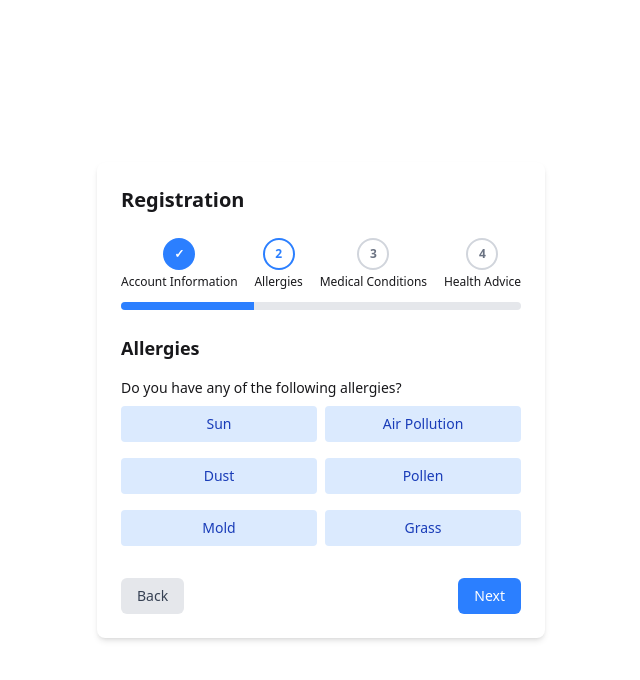
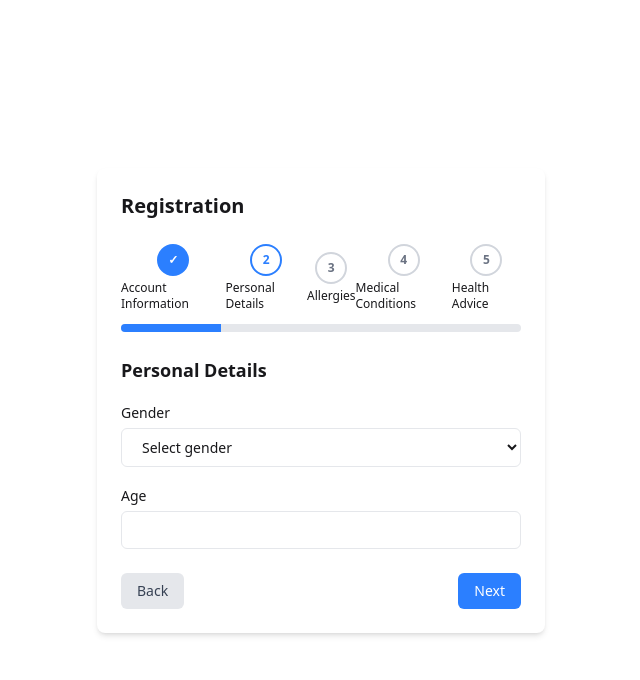
Before and after one commit to andrejshuma/CassiniHackathon, a React (Vite) app in the folder preventiq/: page /register in a window 1280 px wide. Both pictures are taken after a click on the button "Next". Shown: the top 680 px of the page, without its empty margins (319-959 px from the left). Built offline with nearby package versions, Linux system fonts and the light colour scheme.

Commit message:
Improved advice page and added step for the register page

```diff
--- a/preventiq/src/pages/Advice/Advice.jsx
+++ b/preventiq/src/pages/Advice/Advice.jsx
@@ -65,7 +65,7 @@ const Advice = () => {
     <div>
       <Navbar />
       <div
-        className="flex flex-col h-screen max-w-md mx-auto"
+        className="flex flex-col h-[90vh] max-w-md mx-auto"
         data-theme="nord"
       >
         {/* Header */}
--- a/preventiq/src/pages/Register/Register.jsx
+++ b/preventiq/src/pages/Register/Register.jsx
@@ -9,6 +9,8 @@ function MultiStepForm() {
     username: "",
     emailAddress: "",
     password: "",
+    gender: "",
+    age: "",
     allergies: {
       sunAllergy: "",
       airAllergy: "",
@@ -29,6 +31,7 @@ function MultiStepForm() {
 
   const steps = [
     "Account Information",
+    "Personal Details",
     "Allergies",
     "Medical Conditions",
     "Health Advice",
@@ -50,7 +53,7 @@ function MultiStepForm() {
 
   const handleNext = () => {
     if (currentStep < steps.length - 1) {
-      if (currentStep === 2) {
+      if (currentStep === 3) {
         // When moving to the health advice step, show loading first
         setLoading(true);
         setTimeout(() => {
@@ -239,8 +242,49 @@ function MultiStepForm() {
             </div>
           )}
 
-          {/* Step 2 - Allergies */}
+          {/* Step 2 - Personal Details (Gender and Age) */}
           {currentStep === 1 && (
+            <div className="space-y-4">
+              <h2 className="text-lg font-semibold">Personal Details</h2>
+              <div className="grid grid-cols-1 gap-4 mt-4">
+                <div>
+                  <label htmlFor="gender" className="text-sm">
+                    Gender
+                  </label>
+                  <select
+                    id="gender"
+                    value={formData.gender}
+                    onChange={handleInputChange}
+                    className="block w-full px-4 py-2 mt-1 text-sm border border-gray-200 rounded-md focus:ring-2 focus:ring-blue-500 focus:outline-none"
+                  >
+                    <option value="">Select gender</option>
+                    <option value="male">Male</option>
+                    <option value="female">Female</option>
+                    <option value="other">Other</option>
+                    <option value="prefer-not-to-say">Prefer not to say</option>
+                  </select>
+                </div>
+
+                <div>
+                  <label htmlFor="age" className="text-sm">
+                    Age
+                  </label>
+                  <input
+                    id="age"
+                    type="number"
+                    min="0"
+                    max="120"
+                    value={formData.age}
+                    onChange={handleInputChange}
+                    className="block w-full px-4 py-2 mt-1 text-sm border border-gray-200 rounded-md focus:ring-2 focus:ring-blue-500 focus:outline-none"
+                  />
+                </div>
+              </div>
+            </div>
+          )}
+
+          {/* Step 3 - Allergies */}
+          {currentStep === 2 && (
             <div className="space-y-4">
               <h2 className="text-lg font-semibold">Allergies</h2>
               <div>
@@ -287,8 +331,8 @@ function MultiStepForm() {
             </div>
           )}
 
-          {/* Step 3 - Medical Conditions */}
-          {currentStep === 2 && (
+          {/* Step 4 - Medical Conditions */}
+          {currentStep === 3 && (
             <div className="space-y-4">
               <h2 className="text-lg font-semibold">Medical Conditions</h2>
               <div>
@@ -316,8 +360,8 @@ function MultiStepForm() {
             </div>
           )}
 
-          {/* Step 4 - Loading and Health Advice */}
-          {currentStep === 3 && (
+          {/* Step 5 - Loading and Health Advice */}
+          {currentStep === 4 && (
             <div className="space-y-4 flex flex-col items-center justify-center min-h-40">
               {loading ? (
                 <div className="text-center py-8">
```
